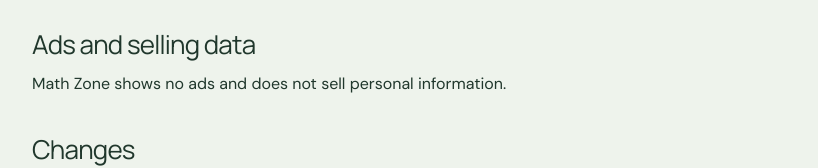
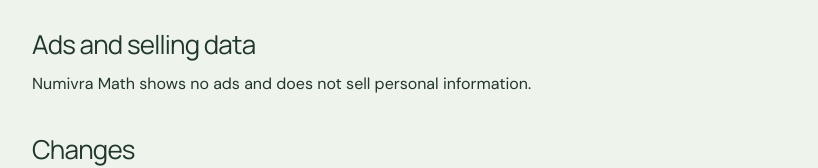
Before and after one commit to zyqorbusiness-lab/math-zone, a Next.js app: page /privacy-policy in a window 1280 px wide. Shown: the part 906-1074 px from the top of the page, without its empty margins (230-1048 px from the left). Built offline with nearby package versions, Linux system fonts and the light colour scheme.

Commit message:
Rename to Numivra Math and improve real search metadata: app/privacy-policy/page.tsx

```diff
--- a/app/privacy-policy/page.tsx
+++ b/app/privacy-policy/page.tsx
@@ -1,6 +1,6 @@
 import {PageShell} from '@/components/page-shell';import {seo} from '@/lib/seo';
-export const metadata=seo('Privacy Policy | Math Zone','How Math Zone handles information when you browse free notes for Classes 5-10.','/privacy-policy');
-export default function Privacy(){return <PageShell title="Privacy Policy" path="/privacy-policy" intro="This page explains what information Math Zone handles. Last updated: 11 October 2026.">
+export const metadata=seo('Privacy Policy | Numivra Math','How Numivra Math handles information when you browse free notes for Classes 5-10.','/privacy-policy');
+export default function Privacy(){return <PageShell title="Privacy Policy" path="/privacy-policy" intro="This page explains what information Numivra Math handles. Last updated: 11 October 2026.">
 <h2>Browsing</h2>
 <p>You can read all public notes without an account and without giving us personal details. We do not ask students to sign up.</p>
 <h2>Search</h2>
@@ -12,7 +12,7 @@ export default function Privacy(){return <PageShell title="Privacy Policy" path=
 <h2>Email</h2>
 <p>If you email us, we use your message only to respond to it.</p>
 <h2>Ads and selling data</h2>
-<p>Math Zone shows no ads and does not sell personal information.</p>
+<p>Numivra Math shows no ads and does not sell personal information.</p>
 <h2>Changes</h2>
 <p>We may update this policy. The date above shows the latest update. Questions: see the <a href="/contact">contact page</a>.</p>
 </PageShell>}
```
